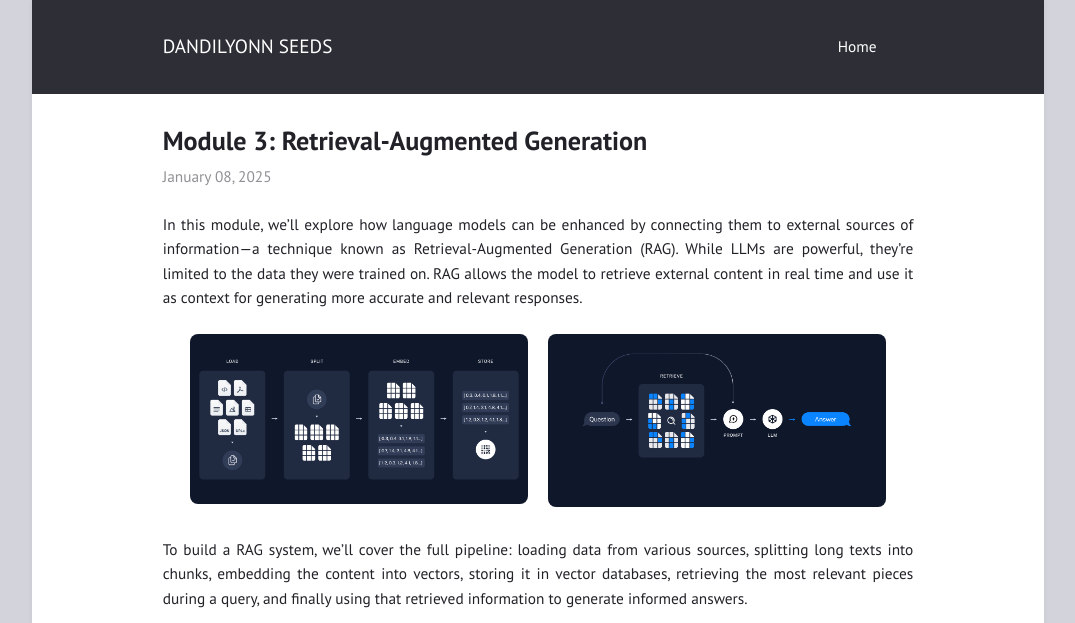
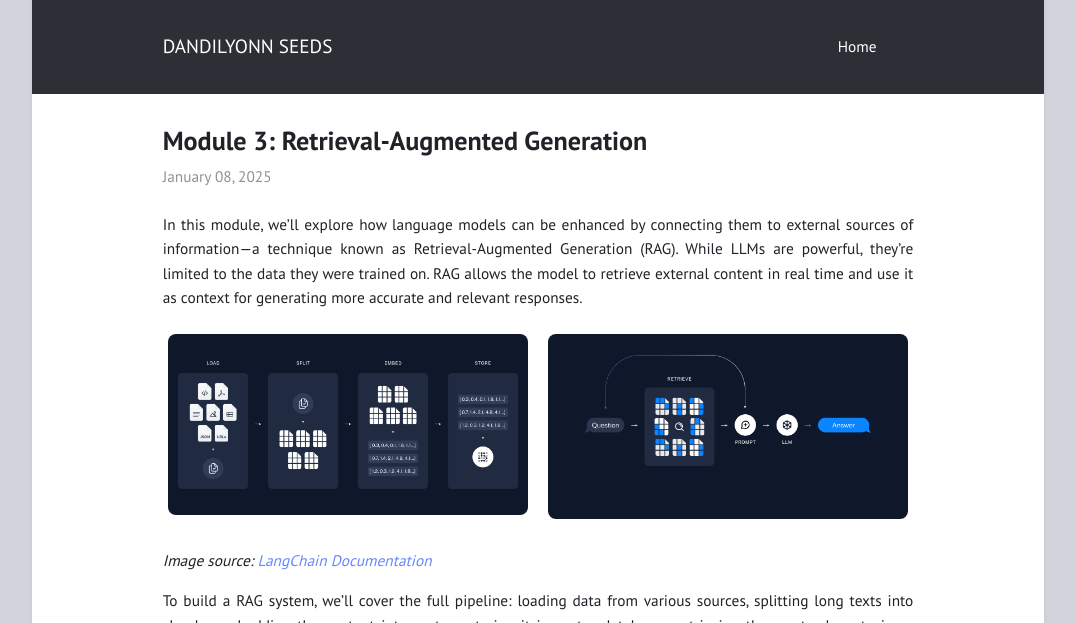
Before and after one commit to GiovaneIwamoto/markdown-blog-renderer, a Jekyll site: the page built from _posts/2025-01-08-module-3.md, in a window 1280 px wide and 900 px high, cut to the strip 0-623 px from the top of the window. Shown: the whole strip, without its empty margins (102-1177 px from the left). Built offline with Jekyll 4.4.1, drawn with Linux system fonts in a browser that asks for light colours.

Commit message:
test: images

```diff
--- a/_posts/2025-01-08-module-3.md
+++ b/_posts/2025-01-08-module-3.md
@@ -8,17 +8,19 @@ In this module, we'll explore how language models can be enhanced by connecting
 
 <div style="display: flex; gap: 20px; justify-content: center; flex-wrap: wrap;">
 
-  <div style="flex: 0 0 45%;">
+  <div style="flex: 0 0 48%;">
     <img src="{{ '/assets/images/langchain_indexing.png' | relative_url }}" alt="Langchain Indexing"
          style="width: 100%; height: auto; border-radius: 8px;" />
   </div>
 
-  <div style="flex: 0 0 45%;">
+  <div style="flex: 0 0 48%;">
     <img src="{{ '/assets/images/langchain_retrieval.png' | relative_url }}" alt="Langchain Retrieval"
          style="width: 100%; height: auto; border-radius: 8px;" />
   </div>
 
 </div>
+
+*Image source: [LangChain Documentation](https://python.langchain.com/docs/tutorials/rag/)*
 
 To build a RAG system, we'll cover the full pipeline: loading data from various sources, splitting long texts into chunks, embedding the content into vectors, storing it in vector databases, retrieving the most relevant pieces during a query, and finally using that retrieved information to generate informed answers.
 
```
